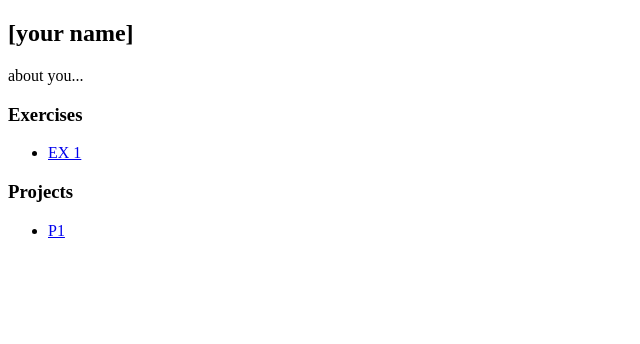
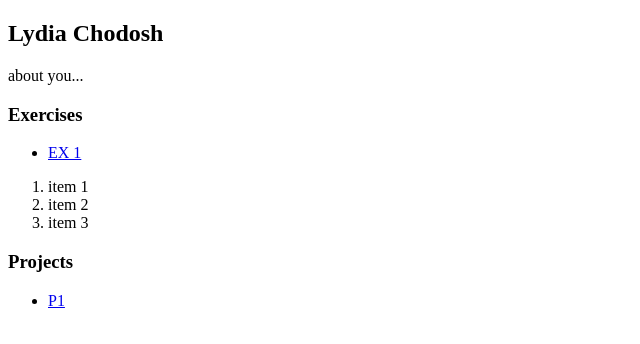
Before and after one commit to lchodosh/webtype, a plain HTML site: page index.html in a window 1280 px wide. Shown: the whole page, without its empty margins (0-640 px from the left). Drawn offline with Linux system fonts and the light colour scheme.

Commit message:
in-class commit

```diff
--- a/index.html
+++ b/index.html
@@ -2,7 +2,7 @@
 <html>
 <head>
   <meta charset="utf-8" />
-  <title>[Your name’s] Web Type Class Site</title>
+  <title>Lydia Chodosh's Web Type Class Site</title>
   <!-- this is where my meta-info lives, but won’t show up on the page itself-->
 </head>
 <body>
@@ -10,7 +10,7 @@
   <section id="container">
 
     <!-- about me-->
-    <h1>[your name]</h1>
+    <h1>Lydia Chodosh</h1>
     <h2>  </h2>
     <p class="desc">about you...</p>
 
@@ -20,6 +20,11 @@
       <ul>
         <li><a href="#">EX 1</a></li>
       </ul>
+      <ol>
+        <li>item 1</li>
+        <li>item 2</li>
+        <li>item 3</li>
+      </ol>
     </div>
 
     <div id="projects">
```
